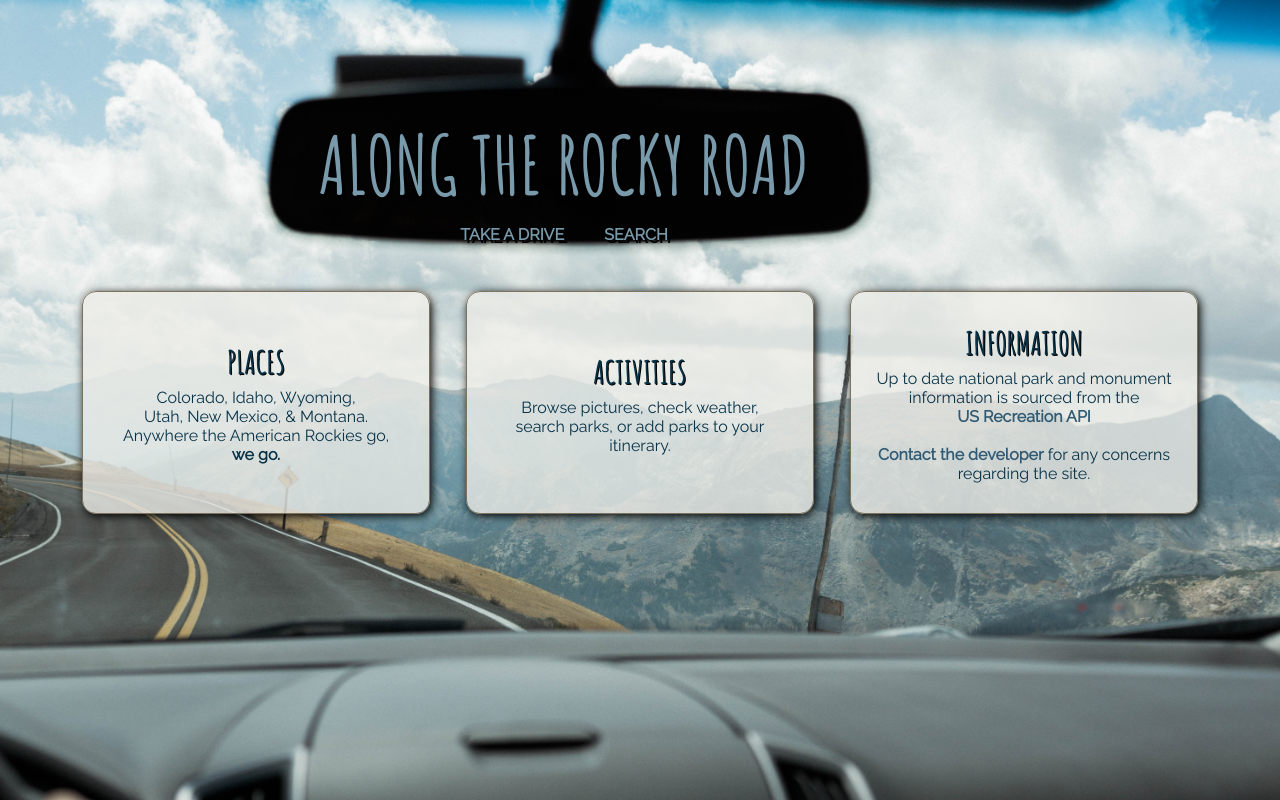
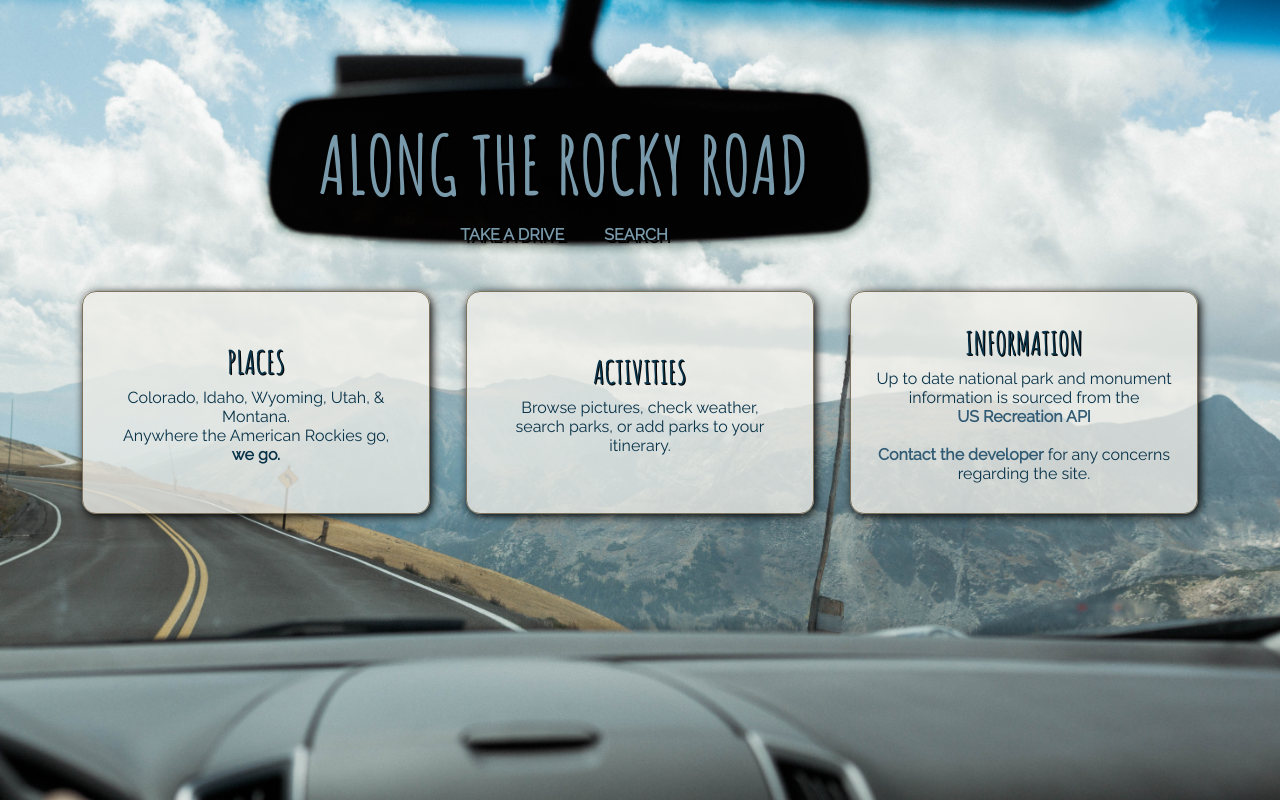
Before and after one commit to leighlars/rocky-road, a React (Create React App) app: page /about in a window 1280 px wide. Built offline with nearby package versions, Linux system fonts and the light colour scheme; a web font is replaced by a local one.

Commit message:
Remove NM

```diff
--- a/src/About/About.js
+++ b/src/About/About.js
@@ -10,8 +10,8 @@ const About = () => {
      <article className="about-box">
       <h2>Places</h2>
       <p>
-       Colorado, Idaho, Wyoming, <br/>
-       Utah, New Mexico, & Montana. <br />
+       Colorado, Idaho, Wyoming,
+       Utah, & Montana. <br />
        Anywhere the American Rockies go, <br />
        <b>we go.</b>
       </p>
--- a/src/StatePage/StatePage.scss
+++ b/src/StatePage/StatePage.scss
@@ -63,12 +63,6 @@
     background-size: cover;
     background-repeat: no-repeat;
   }
-  // .newMexico {
-  //   background: url(../assets/nmNight.jpg);
-  //   background-position: center bottom;
-  //   background-size: cover;
-  //   background-repeat: no-repeat;
-  // }
   .utah {
     background: url(../assets/utArches.jpg);
     background-position: center;
```
Also changed, not shown: src/assets/nmNight.jpg (deleted), src/assets/nmSnow.jpg (deleted).
